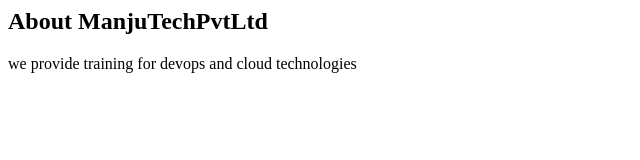
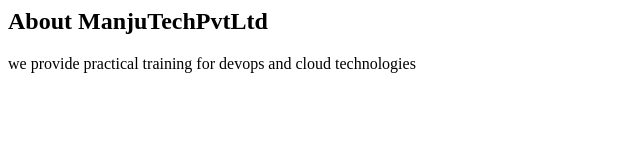
Before and after one commit to manju65char/sample-project-11, a plain HTML site: page about.html in a window 1280 px wide. Shown: the whole page, without its empty margins (0-640 px from the left). Drawn offline with Linux system fonts and the light colour scheme.

Commit message:
updated the file

```diff
--- a/about.html
+++ b/about.html
@@ -1,6 +1,6 @@
 <html>
 <body>
 <h2>About ManjuTechPvtLtd</h2>
-<p> we  provide training for devops and cloud technologies </p>
+<p> we  provide practical training for devops and cloud technologies </p>
 </body>
 </html>
```
